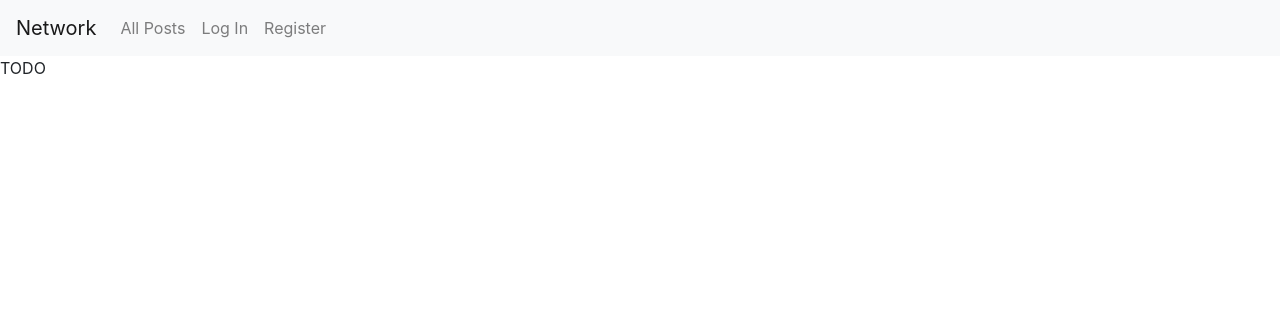
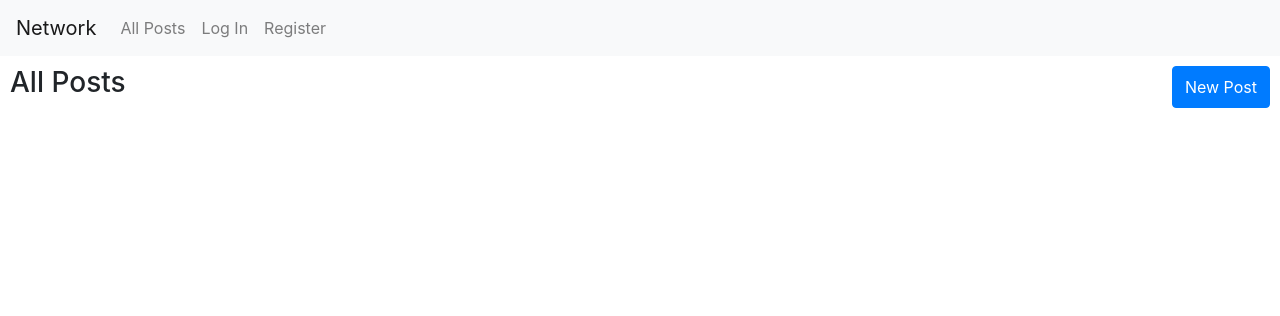
Before and after one commit to bronsinb/CS50, a Django app: page / in a window 1280 px wide. Shown: the top 316 px of the page. Run offline with Django 3.2, Linux system fonts and the light colour scheme; some libraries are stand-ins or nearby versions.

Commit message:
started working on all posts page

```diff
--- a/project4/network/models.py
+++ b/project4/network/models.py
@@ -3,7 +3,7 @@ from django.db import models
 
 
 class User(AbstractUser):
-    followers = models.ForeignKey('self', on_delete=models.CASCADE, related_name="followers")
+    follower = models.ForeignKey('self', null=True, on_delete=models.CASCADE, related_name="followers")
 
 class Post(models.Model):
     user = models.ForeignKey(User, on_delete=models.CASCADE, related_name="posts")
--- a/project4/network/static/network/styles.css
+++ b/project4/network/static/network/styles.css
@@ -0,0 +1,3 @@
+.padding{
+    padding: 10px;
+}
--- a/project4/network/templates/network/index.html
+++ b/project4/network/templates/network/index.html
@@ -1,5 +1,14 @@
 {% extends "network/layout.html" %}
 
 {% block body %}
-    TODO
+    <div class="container-fluid">
+        <div class="row">
+            <h3 class="col-xs">All Posts</h3>
+            <div class="col">
+
+            </div>
+            <button class="btn btn-primary">New Post</button>
+        </div>
+    </div>
+
 {% endblock %}
--- a/project4/network/templates/network/layout.html
+++ b/project4/network/templates/network/layout.html
@@ -41,7 +41,7 @@
             </div>
           </nav>
 
-        <div class="body">
+        <div class="body padding">
             {% block body %}
             {% endblock %}
         </div>
```
Also changed, not shown: project4/db.sqlite3, project4/network/migrations/0002_auto_20200826_2100.py (added).
